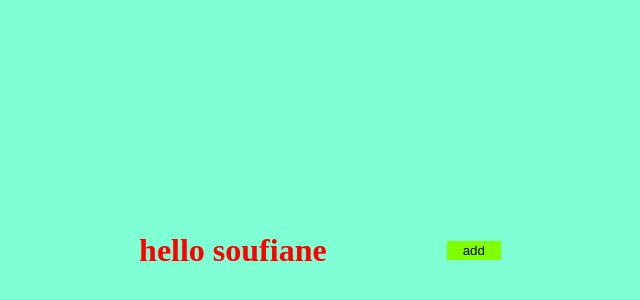
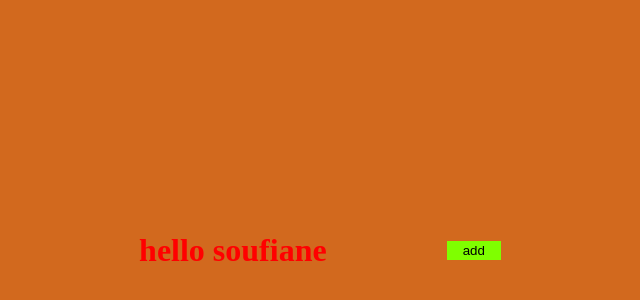
Before and after one commit to Bouanaya/git-pro, a plain HTML site: page index.html in a window 1280 px wide. Shown: the part 158-458 px from the top of the page, without its empty margins (320-960 px from the left). Drawn offline with Linux system fonts and the light colour scheme.

Commit message:
change app

```diff
--- a/style.css
+++ b/style.css
@@ -16,5 +16,5 @@ div{
 }
 body{
     height: 100vh;
-    background-color: aquamarine;
+    background-color: chocolate;
 }
```
